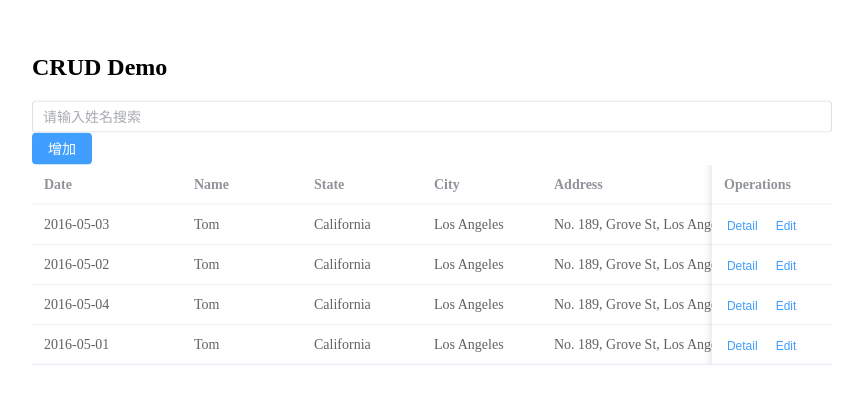
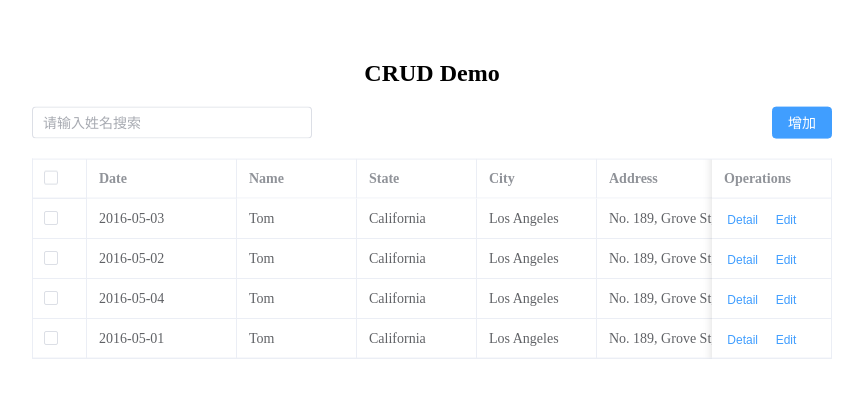
Before and after one commit to yantoumu/vue3.2-test, a Vue app: page / in a window 1280 px wide. Shown: the part 201-604 px from the top of the page, without its empty margins (208-1071 px from the left). Built offline with nearby package versions, Linux system fonts and the light colour scheme.

Commit message:
feat : 布局完成 x2

```diff
--- a/src/App.vue
+++ b/src/App.vue
@@ -13,7 +13,13 @@
       <el-button type="primary">增加</el-button>
     </div>
     <!-- table -->
-    <el-table :data="tableData" style="width: 100%">
+    <el-table
+        ref="multipleTableRef"
+        :data="tableData"
+        style="width: 100%"
+        @selection-change="handleSelectionChange"
+        border>
+      <el-table-column type="selection" width="55" />
       <el-table-column fixed prop="date" label="Date" width="150" />
       <el-table-column prop="name" label="Name" width="120" />
       <el-table-column prop="state" label="State" width="120" />
@@ -23,8 +29,7 @@
       <el-table-column fixed="right" label="Operations" width="120">
         <template #default>
           <el-button link type="primary" size="small" @click="handleRowClick"
-          >Detail</el-button
-          >
+          >Detail</el-button>
           <el-button link type="primary" size="small">Edit</el-button>
         </template>
       </el-table-column>
@@ -75,10 +80,16 @@
   },
 ])
 
+let multipleSelection =  ref([])
+
 /* 方法 */
 const handleRowClick =()=>{
 console.log("click")
+}
 
+const handleSelectionChange = (val) => {
+  multipleSelection.value = val
+  console.log(val);
 }
 </script>
 <style scoped>
@@ -88,6 +99,19 @@
   top: 50%;
   left: 50%;
   transform:translate(-50%,-50%);
+}
+.title{
+text-align: center;
 
 }
+.query-box{
+display: flex;
+  justify-content: space-between;
+  margin-bottom: 20px;
+
+}
+.el-input{
+  width: 280px;
+}
+
 </style>
```
